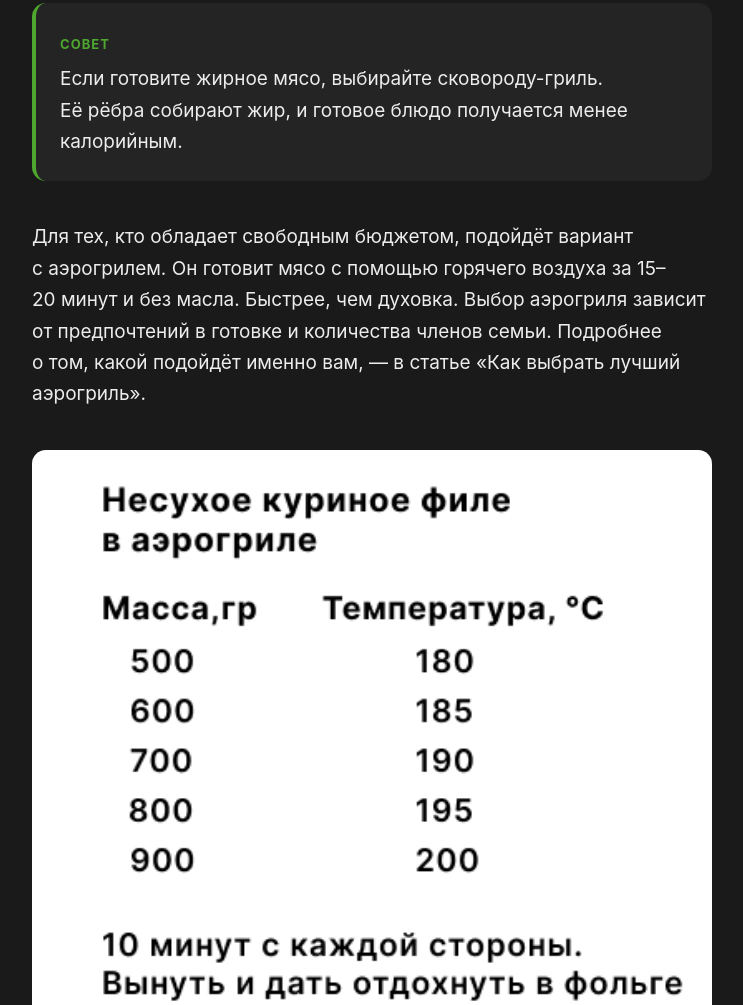
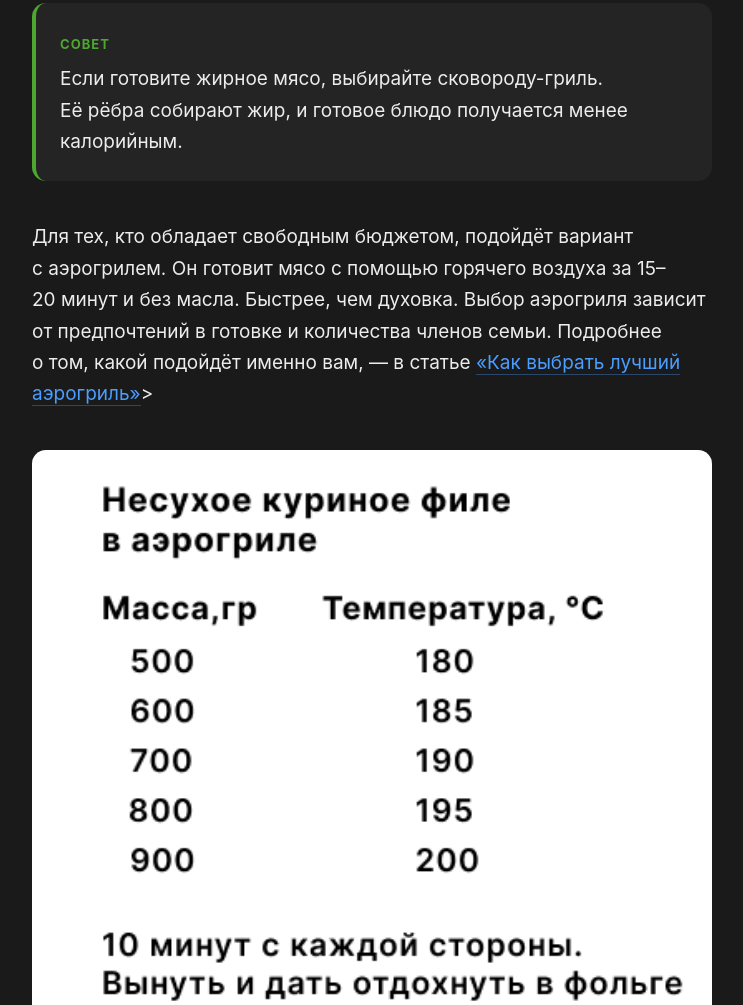
Before and after one commit to nafnafwork/bureau.article, a plain HTML site: page index.html in a window 1280 px wide. Shown: the part 2188-3193 px from the top of the page, without its empty margins (268-1011 px from the left). Drawn offline with Linux system fonts and the light colour scheme.

Commit message:
Fix typo4

```diff
--- a/index.html
+++ b/index.html
@@ -73,7 +73,7 @@
                 <p>Если готовите жирное мясо, выбирайте сковороду-гриль. Её&nbsp;рёбра собирают жир, и&nbsp;готовое блюдо получается менее калорийным.</p>
             </div>
         </aside>
-        <p>Для&nbsp;тех, кто обладает свободным бюджетом, подойдёт вариант с&nbsp;аэрогрилем</a>. Он&nbsp;готовит мясо с&nbsp;помощью горячего воздуха за&nbsp;15–20&nbsp;минут и&nbsp;без&nbsp;масла. Быстрее, чем духовка. Выбор аэрогриля зависит от&nbsp;предпочтений в&nbsp;готовке и&nbsp;количества членов семьи. Подробнее о&nbsp;том, какой подойдёт именно вам, — в&nbsp;статье  <a href="https://t-j.ru/how-to-choose-air-fryer/" target="_blank" rel="noopener"> </a>«Как выбрать лучший аэрогриль».</p>
+        <p>Для&nbsp;тех, кто обладает свободным бюджетом, подойдёт вариант с&nbsp;аэрогрилем</a>. Он&nbsp;готовит мясо с&nbsp;помощью горячего воздуха за&nbsp;15–20&nbsp;минут и&nbsp;без&nbsp;масла. Быстрее, чем духовка. Выбор аэрогриля зависит от&nbsp;предпочтений в&nbsp;готовке и&nbsp;количества членов семьи. Подробнее о&nbsp;том, какой подойдёт именно вам, — в&nbsp;статье  <a href="https://t-j.ru/how-to-choose-air-fryer/" target="_blank" rel="noopener">«Как выбрать лучший аэрогриль»</a>>
         <!-- Картинка 2. Чтобы она появилась — положите файл
              images/02-kurinaya-grudka-aerogril.jpg в папку. Стили уже готовы. -->
         <figure class="figure">
```
